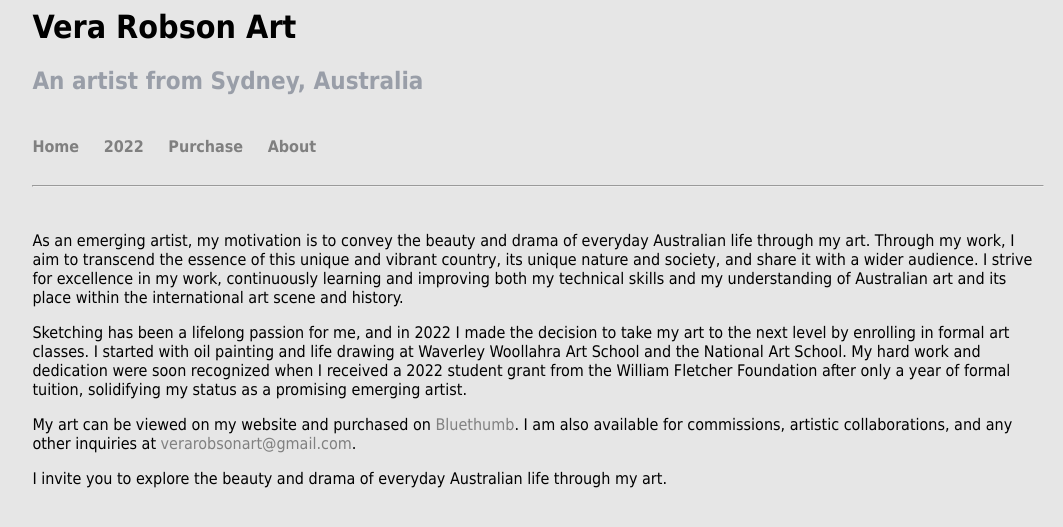
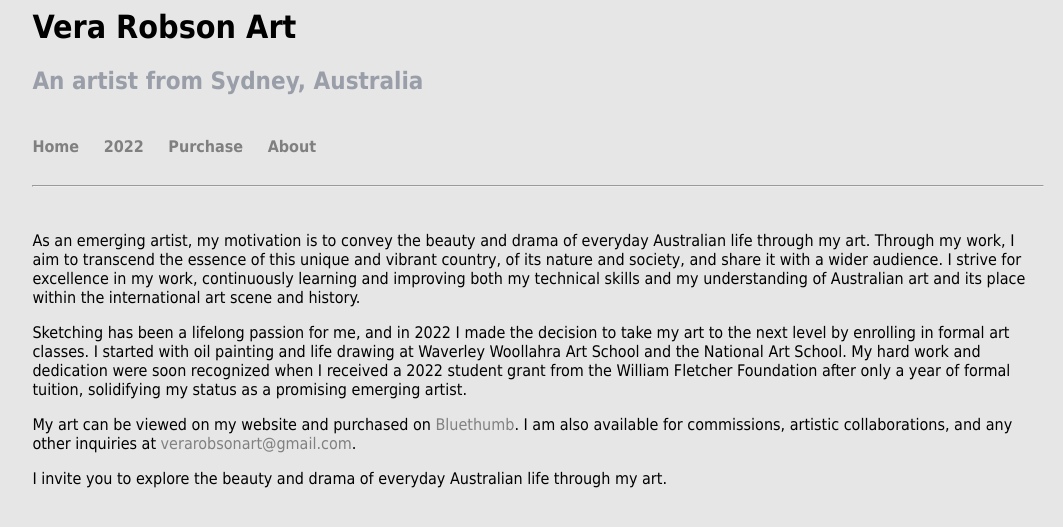
Before and after one commit to verarobsonart/verarobsonart.github.io, a Jekyll site: the page built from about.md, in a window 1280 px wide. Shown: the top 527 px of the page, without its empty margins (102-1165 px from the left). Built offline with Jekyll 4.4.1, drawn with Linux system fonts in a browser that asks for light colours.

Commit message:
Update about.md

```diff
--- a/about.md
+++ b/about.md
@@ -2,7 +2,7 @@
 layout: default
 ---
 
-<p>As an emerging artist, my motivation is to convey the beauty and drama of everyday Australian life through my art. Through my work, I aim to transcend the essence of this unique and vibrant country, its unique nature and society, and share it with a wider audience. I strive for excellence in my work, continuously learning and improving both my technical skills and my understanding of Australian art and its place within the international art scene and history.</p>
+<p>As an emerging artist, my motivation is to convey the beauty and drama of everyday Australian life through my art. Through my work, I aim to transcend the essence of this unique and vibrant country, of its nature and society, and share it with a wider audience. I strive for excellence in my work, continuously learning and improving both my technical skills and my understanding of Australian art and its place within the international art scene and history.</p>
 
 <p>Sketching has been a lifelong passion for me, and in 2022 I made the decision to take my art to the next level by enrolling in formal art classes. I started with oil painting and life drawing at Waverley Woollahra Art School and the National Art School. My hard work and dedication were soon recognized when I received a 2022 student grant from the William Fletcher Foundation after only a year of formal tuition, solidifying my status as a promising emerging artist.</p>
 
```
